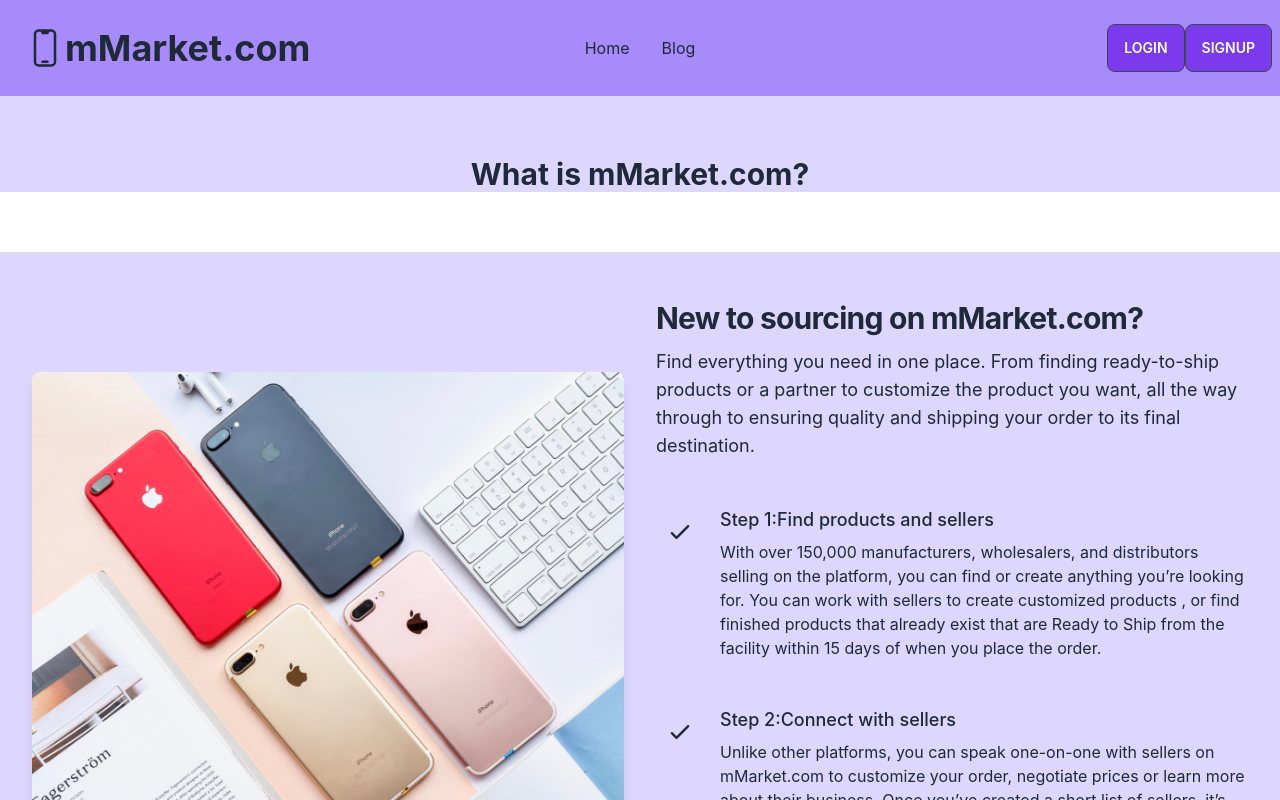
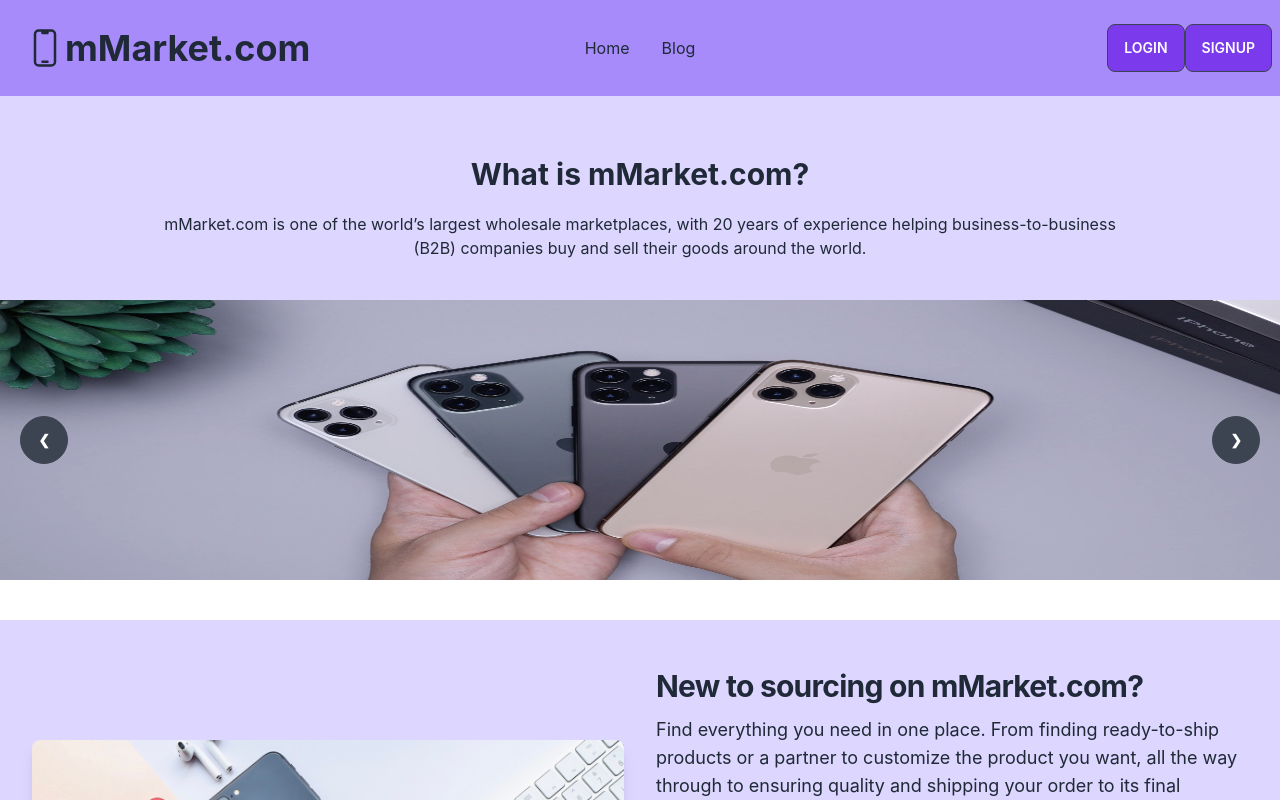
Before and after one commit to salmatonka/mobile-client, a React (Create React App) app: page /home in a window 1280 px wide. Shown: the top 800 px of the page. Built offline with nearby package versions, Linux system fonts and the light colour scheme; grey boxes are pictures that could not be loaded.

Commit message:
forth commit

```diff
--- a/src/pages/Home/Banner/Banner.js
+++ b/src/pages/Home/Banner/Banner.js
@@ -1,15 +1,46 @@
 import React from 'react';
-// import { Link } from 'react-router-dom';
-// import img1 from '../../../assets/images/daniel-romero-q-RQba-XCgU-unsplash.jpg';
-// import img2 from '../../../assets/images/arnel-hasanovic-4oWSXdeAS2g-unsplash.jpg';
-// import img3 from '../../../assets/images/lacie-slezak-eJsh9LKnX_A-unsplash.jpg';
-// import img4 from '../../../assets/images/vista-wei-oLl-PEbpoCg-unsplash.jpg';
+import img1 from '../../../assets/images/daniel-romero-q-RQba-XCgU-unsplash.jpg';
+import img2 from '../../../assets/images/arnel-hasanovic-4oWSXdeAS2g-unsplash.jpg';
+import img3 from '../../../assets/images/lacie-slezak-eJsh9LKnX_A-unsplash.jpg';
+import img4 from '../../../assets/images/vista-wei-oLl-PEbpoCg-unsplash.jpg';
 
 const Banner = () => {
     return (
       <div className='pt-10 bg-violet-200'>
 
         <h1 className="text-3xl my-5 font-bold text-center  dark:text-gray-900">What is mMarket.com?</h1>
+        <p className="text-center mt-5 dark:text-gray-900 ">mMarket.com is one of the world’s largest wholesale marketplaces, with 20 years of experience helping business-to-business <br /> (B2B) companies buy and sell their goods around the world.</p>
+
+        <div className="carousel w-full h-80 pt-10">
+  <div id="slide1" className="carousel-item relative w-full">
+    <img src={img1} alt='' className="w-full" />
+    <div className="absolute flex justify-between transform -translate-y-1/2 left-5 right-5 top-1/2">
+      <a href="#slide4" className="btn btn-circle">❮</a>
+      <a href="#slide2" className="btn btn-circle">❯</a>
+    </div>
+  </div>
+  <div id="slide2" className="carousel-item relative w-full">
+    <img src={img3} alt='' className="w-full" />
+    <div className="absolute flex justify-between transform -translate-y-1/2 left-5 right-5 top-1/2">
+      <a href="#slide1" className="btn btn-circle">❮</a>
+      <a href="#slide3" className="btn btn-circle">❯</a>
+    </div>
+  </div>
+  <div id="slide3" className="carousel-item relative w-full">
+    <img src={img2} alt='' className="w-full" />
+    <div className="absolute flex justify-between transform -translate-y-1/2 left-5 right-5 top-1/2">
+      <a href="#slide2" className="btn btn-circle">❮</a>
+      <a href="#slide4" className="btn btn-circle">❯</a>
+    </div>
+  </div>
+  <div id="slide4" className="carousel-item relative w-full">
+    <img src={img4} alt='' className="w-full" />
+    <div className="absolute flex justify-between transform -translate-y-1/2 left-5 right-5 top-1/2">
+      <a href="#slide3" className="btn btn-circle">❮</a>
+      <a href="#slide1" className="btn btn-circle">❯</a>
+    </div>
+  </div>
+</div>
 
 </div>
     );
```
